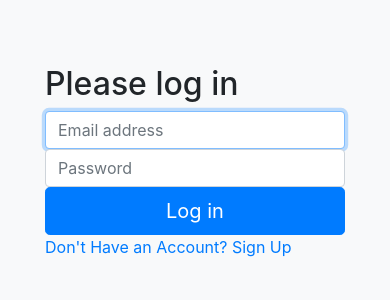
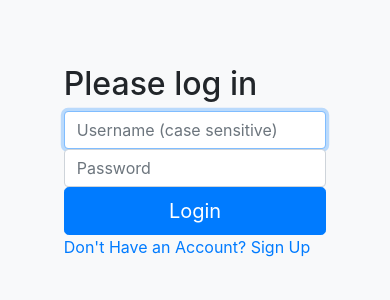
Before and after one commit to software-students-spring2024/2-web-app-exercise-namelesss, a Flask app: page / in a window 390 px wide. Shown: the top 300 px of the page. Run offline with Flask 3, Linux system fonts and the light colour scheme; some libraries are stand-ins or nearby versions.

Commit message:
responsive home login and signup pages. And connected the signup and login buttons to MongoDB

```diff
--- a/templates/home.html
+++ b/templates/home.html
@@ -8,7 +8,7 @@
             background-color: #f8f9fa;
         }
         .container {
-            max-width: 330px;
+            max-width: 75%;
             padding: 15px;
             margin: auto;
         }
@@ -20,7 +20,7 @@
 <body>
     <div class="container">
         <div class="home-page">
-            <h2 class="home-page-heading">This is the home page!</h2>
+            <h2 class="home-page-heading">Welcome!</h2>
             <a class="btn btn-primary btn-block" href="{{url_for('myFridge')}}">My Fridge</a>
             <a class="btn btn-primary btn-block" href="{{url_for('cameraScanner')}}">Camera Scanner</a>
             <a class="btn btn-primary btn-block" href="{{url_for('login')}}">Logout</a>
--- a/templates/invalidLogin.html
+++ b/templates/invalidLogin.html
@@ -8,7 +8,7 @@
             background-color: #f8f9fa;
         }
         .container {
-            max-width: 330px;
+            max-width: 75%;
             padding: 15px;
             margin: auto;
         }
--- a/templates/invalidSignUp.html
+++ b/templates/invalidSignUp.html
@@ -8,7 +8,7 @@
             background-color: #f8f9fa;
         }
         .container {
-            max-width: 330px;
+            max-width: 75%;
             padding: 15px;
             margin: auto;
         }
--- a/templates/login.html
+++ b/templates/login.html
@@ -8,7 +8,7 @@
             background-color: #f8f9fa;
         }
         .container {
-            max-width: 330px;
+            max-width: 75%;
             padding: 15px;
             margin: auto;
         }
@@ -21,11 +21,9 @@
     <div class="container">
         <form class="form-signin" method="POST">
             <h2 class="form-signin-heading">Please log in</h2>
-            <label for="inputEmail" class="sr-only">Email address</label>
-            <input type="email" id="inputEmail" name="username" class="form-control" placeholder="Email address" required autofocus>
-            <label for="inputPassword" class="sr-only">Password</label>
-            <input type="password" id="inputPassword" name="password" class="form-control" placeholder="Password" required>
-            <button class="btn btn-lg btn-primary btn-block" type="submit">Log in</button>
+            <input type="text" id="username" name="username" class="form-control" placeholder="Username (case sensitive)" required autofocus>
+            <input type="password" id="password" name="password" class="form-control" placeholder="Password" required>
+            <input class="btn btn-lg btn-primary btn-block" type="submit" value="Login">
             <a href="{{url_for('signUp')}}">Don't Have an Account? Sign Up</a>
         </form>
     </div>
```
Also changed, not shown: templates/signUp.html (+7 -8 lines).
